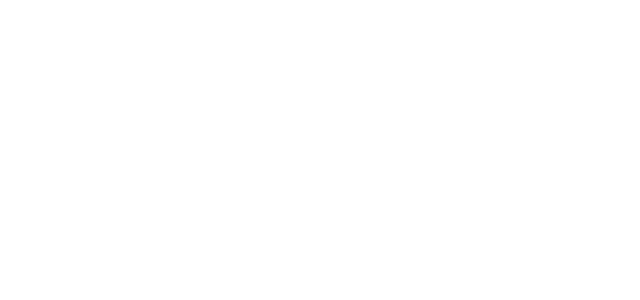
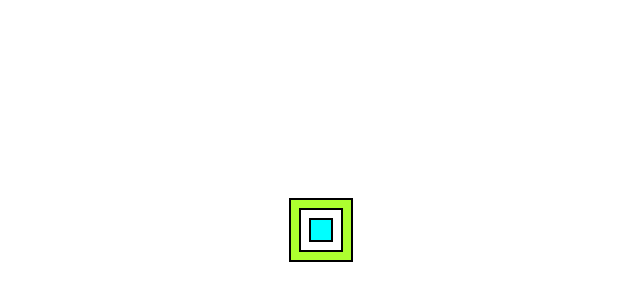
Before and after one commit to clubInformatique3000/framer-motion-test, a React (Vite) app: page / in a window 1280 px wide. Shown: the part 170-470 px from the top of the page, without its empty margins (319-959 px from the left). Built offline with nearby package versions, Linux system fonts and the light colour scheme.

Commit message:
feat: create square + center

```diff
--- a/src/App.css
+++ b/src/App.css
@@ -0,0 +1,25 @@
+.square {
+  display: flex;
+  justify-content: center;
+  align-items: center;
+
+  border: solid 2px;
+}
+
+.green-div {
+  background-color: greenyellow;
+  width: 60px;
+  height: 60px;
+}
+
+.transparent-div {
+  background-color: white;
+  width: 40px;
+  height: 40px;
+}
+
+.blue-div {
+  background-color: cyan;
+  width: 20px;
+  height: 20px;
+}
--- a/src/App.tsx
+++ b/src/App.tsx
@@ -1,13 +1,16 @@
-import { useState } from 'react'
-import './App.css'
+import { useState } from "react";
+import "./App.css";
 
 function App() {
-
   return (
     <>
-
+      <div className="green-div square">
+        <div className="transparent-div square">
+          <div className="blue-div square"></div>
+        </div>
+      </div>
     </>
-  )
+  );
 }
 
-export default App
+export default App;
--- a/src/index.css
+++ b/src/index.css
@@ -0,0 +1,14 @@
+html {
+  width: 100vw;
+  height: 100vh;
+}
+
+body {
+  width: 100%;
+  height: 100%;
+  margin: 0;
+
+  display: flex;
+  justify-content: center;
+  align-items: center;
+}
```
